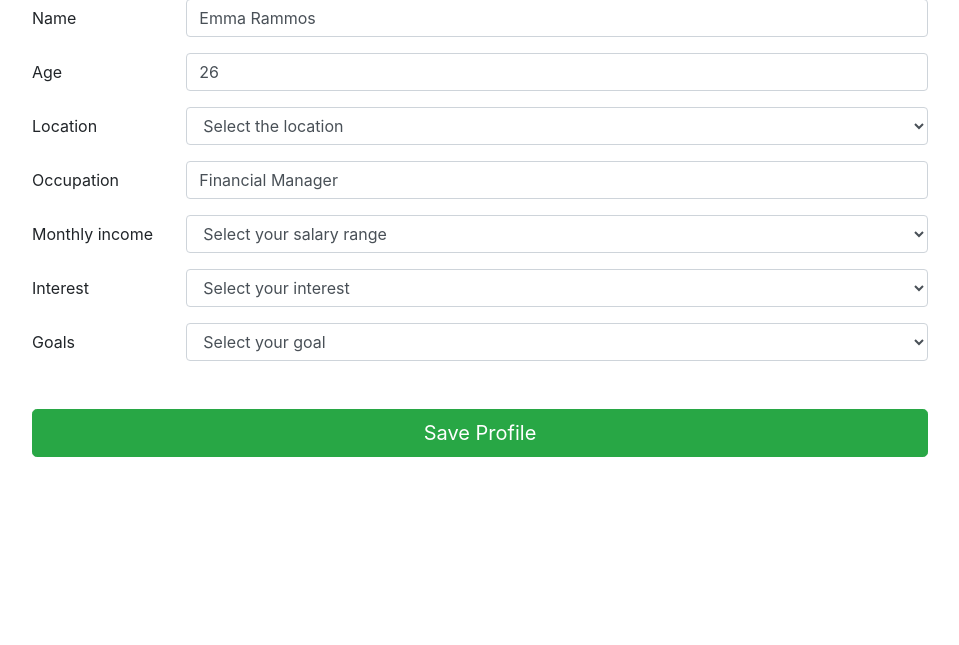
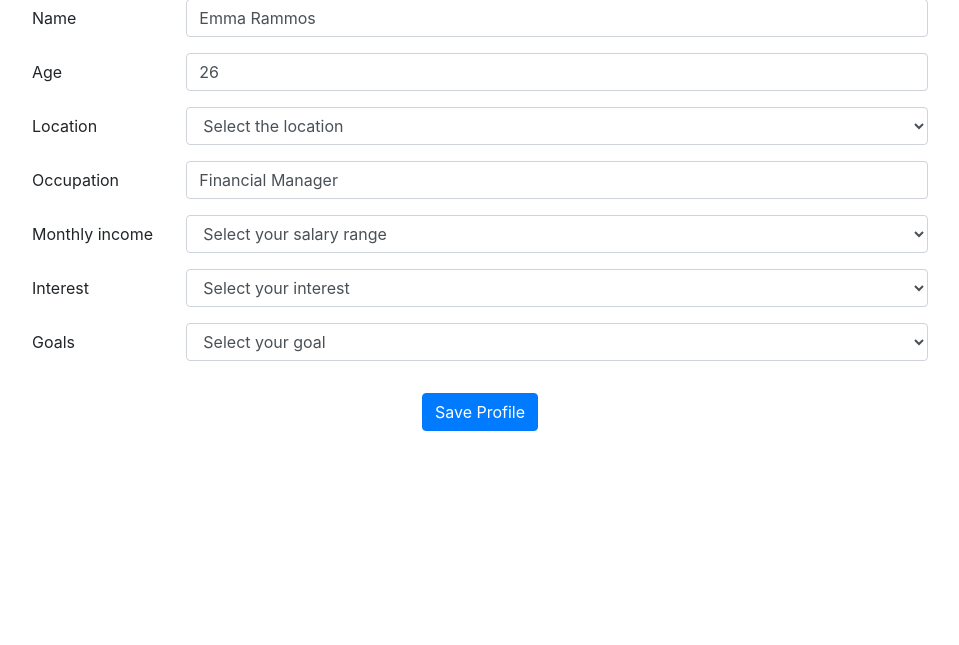
Before and after one commit to tankokkeong/HLBCYHI2021, a PHP site: page /myProfile.php in a window 1280 px wide. Shown: the part 255-900 px from the top of the page, without its empty margins (160-1119 px from the left). Run offline with PHP 8.4, Linux system fonts and the light colour scheme; some libraries are stand-ins or nearby versions.

Commit message:
profile submit button

```diff
--- a/myProfile.php
+++ b/myProfile.php
@@ -106,7 +106,11 @@
                     </select>
                     </div>
                 </div>
-                <button type="button" class="btn btn-success btn-block btn-lg mt-5 save-profile" id="save-profile">Save Profile</button>
+                <div class="text-center">
+                    <button type="button" class="btn btn-primary mt-3 save-profile" id="save-profile">Save Profile</button>
+                </div>
+
+
             </form>
 
         </div>
```
